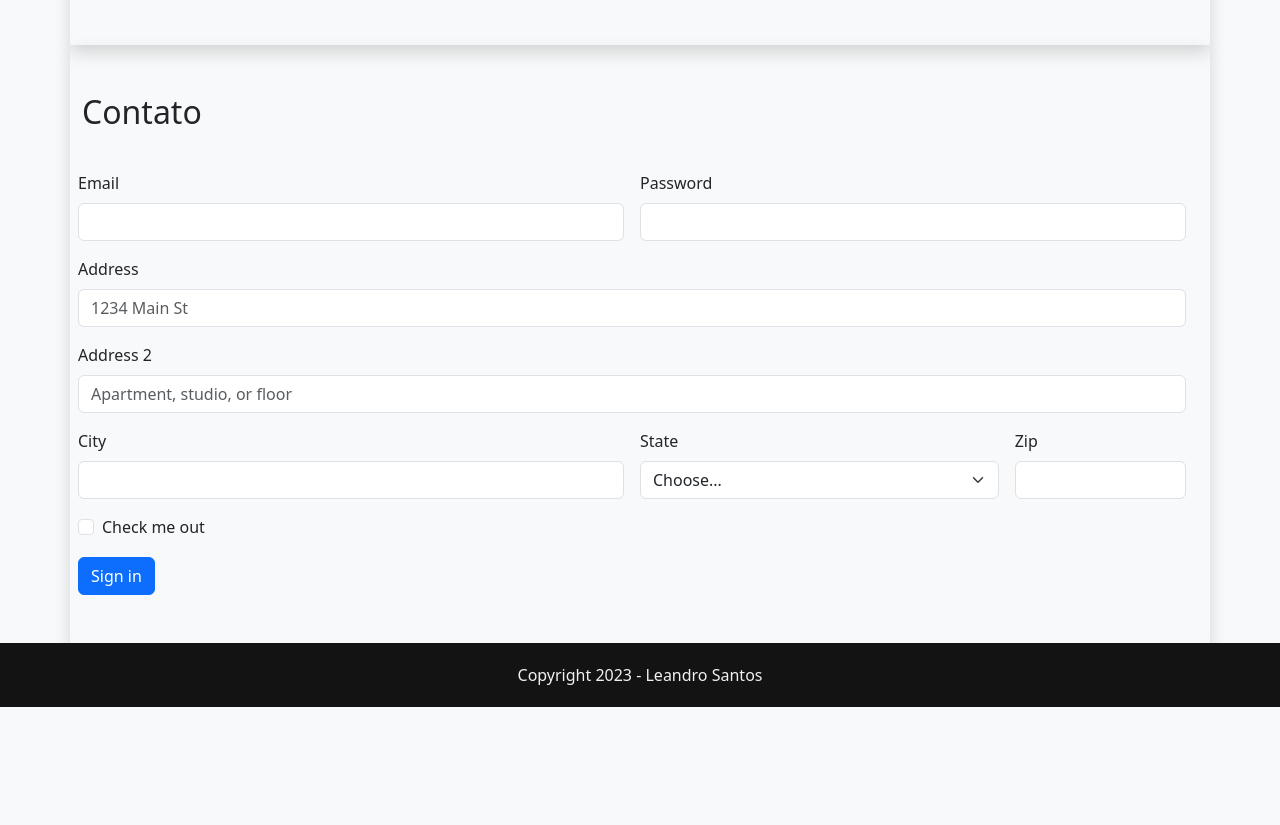
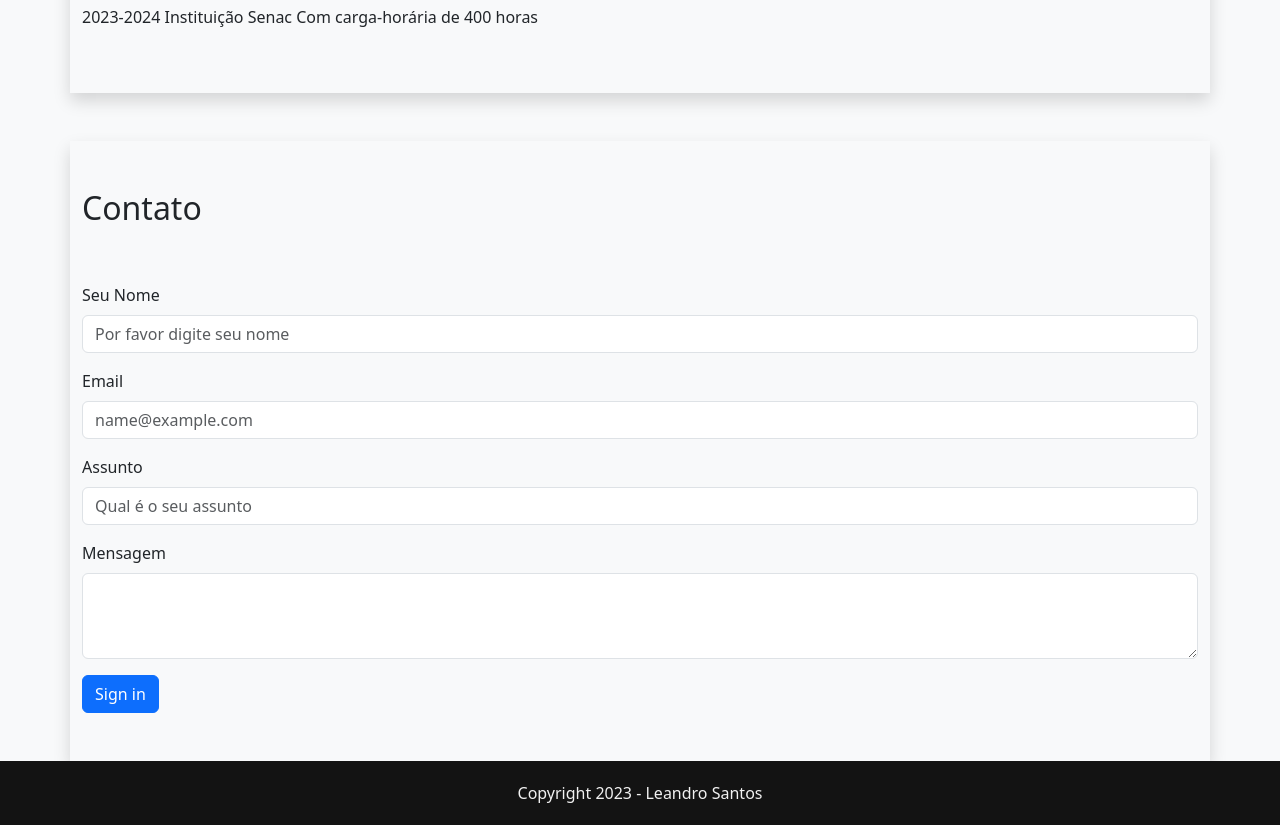
Before and after one commit to Leandro-Santos-Santos/Trabalho-de-Desenvolvimento-Web-Portf-lio-, a plain HTML site: page index.html in a window 1280 px wide. Shown: the part 1442-2267 px from the top of the page. Before the commit the page ends 2149 px from the top, so only its background shows below. Drawn offline with nearby package versions, Linux system fonts and the light colour scheme.

Commit message:
Alterando formulario contato

```diff
--- a/index.html
+++ b/index.html
@@ -40,10 +40,6 @@
                     <i class="bi bi-telephone-fill"></i>Contato</a>
                 </li>
               </ul>
-              <form class="d-flex" role="search">
-                <input class="form-control me-2" type="search" placeholder="Search" aria-label="Search">
-                <button class="btn btn-outline-success" type="submit">Search</button>
-              </form>
             </div>
         </nav>
 
@@ -53,14 +49,14 @@
 
   <!-- Conteudo Principal -->
   <main class="container wrapper">
-    <section id="home" class="row pt-5 pb-5 shadow">
+    <section id="home" class="row pt-5 pb-5 mt-5 shadow">
       <div class="col-md-6 text-center mt-5">
         <p>Olá, eu sou</p>
         <h1>Leandro Santos</h1>
         <p>Estudante Full Stack</p>
       </div>
       <div class="col-md-6">
-        <img src="img/perfil.png" alt="Imagem" class="img-fluid mw-60 p-1 bg-danger bg-opacity-50">
+        <img src="img/perfil.png" alt="Imagem" class="img-fluid mw-60 p-1 bg-opacity-50">
       </div>
     </section>
 
@@ -107,54 +103,29 @@
     </section>
 
 
-    <section id="contato" class="row pt-5 pb-5 shadow">
+    <section id="contato" class="row pt-5 pb-5 mt-5 shadow">
 
       <h2>Contato</h2>
 
-      <form class="row g-3">
-        <div class="col-md-6">
-          <label for="inputEmail4" class="form-label">Email</label>
-          <input type="email" class="form-control" id="inputEmail4">
+      <div class="mb-3 mt-5">
+        <label for="exampleFormControlInput1" class="form-label">Seu Nome</label>
+        <input type="email" class="form-control" id="exampleFormControlInput1" placeholder="Por favor digite seu nome">
       </div>
-        <div class="col-md-6">
-          <label for="inputPassword4" class="form-label">Password</label>
-          <input type="password" class="form-control" id="inputPassword4">
+      <div class="mb-3">
+        <label for="exampleFormControlInput1" class="form-label">Email</label>
+        <input type="email" class="form-control" id="exampleFormControlInput1" placeholder="name@example.com">
       </div>
-        <div class="col-12">
-          <label for="inputAddress" class="form-label">Address</label>
-          <input type="text" class="form-control" id="inputAddress" placeholder="1234 Main St">
+      <div class="mb-3">
+        <label for="exampleFormControlInput1" class="form-label">Assunto</label>
+        <input type="email" class="form-control" id="exampleFormControlInput1" placeholder="Qual é o seu assunto">
       </div>
-        <div class="col-12">
-          <label for="inputAddress2" class="form-label">Address 2</label>
-          <input type="text" class="form-control" id="inputAddress2" placeholder="Apartment, studio, or floor">
-        </div>
-        <div class="col-md-6">
-          <label for="inputCity" class="form-label">City</label>
-          <input type="text" class="form-control" id="inputCity">
-        </div>
-        <div class="col-md-4">
-          <label for="inputState" class="form-label">State</label>
-          <select id="inputState" class="form-select">
-            <option selected>Choose...</option>
-            <option>...</option>
-          </select>
-        </div>
-        <div class="col-md-2">
-          <label for="inputZip" class="form-label">Zip</label>
-          <input type="text" class="form-control" id="inputZip">
-        </div>
-        <div class="col-12">
-          <div class="form-check">
-            <input class="form-check-input" type="checkbox" id="gridCheck">
-            <label class="form-check-label" for="gridCheck">
-              Check me out
-            </label>
-          </div>
+      <div class="mb-3">
+        <label for="exampleFormControlTextarea1" class="form-label">Mensagem</label>
+        <textarea class="form-control" id="exampleFormControlTextarea1" rows="3"></textarea>
       </div>
       <div class="col-12">
         <button type="submit" class="btn btn-primary">Sign in</button>
       </div>
-      </form>
     </section>
 
 
```
Lines whose indentation alone changed are shown as unchanged.
